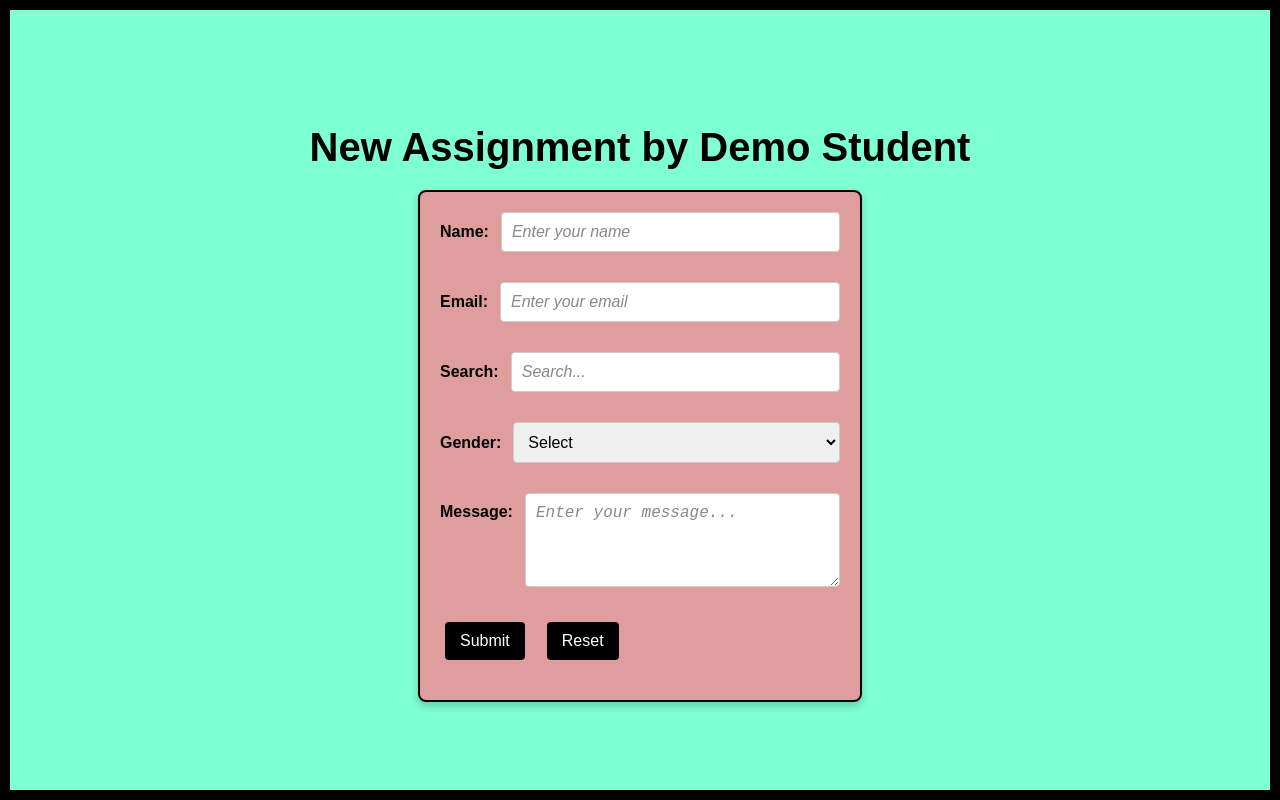
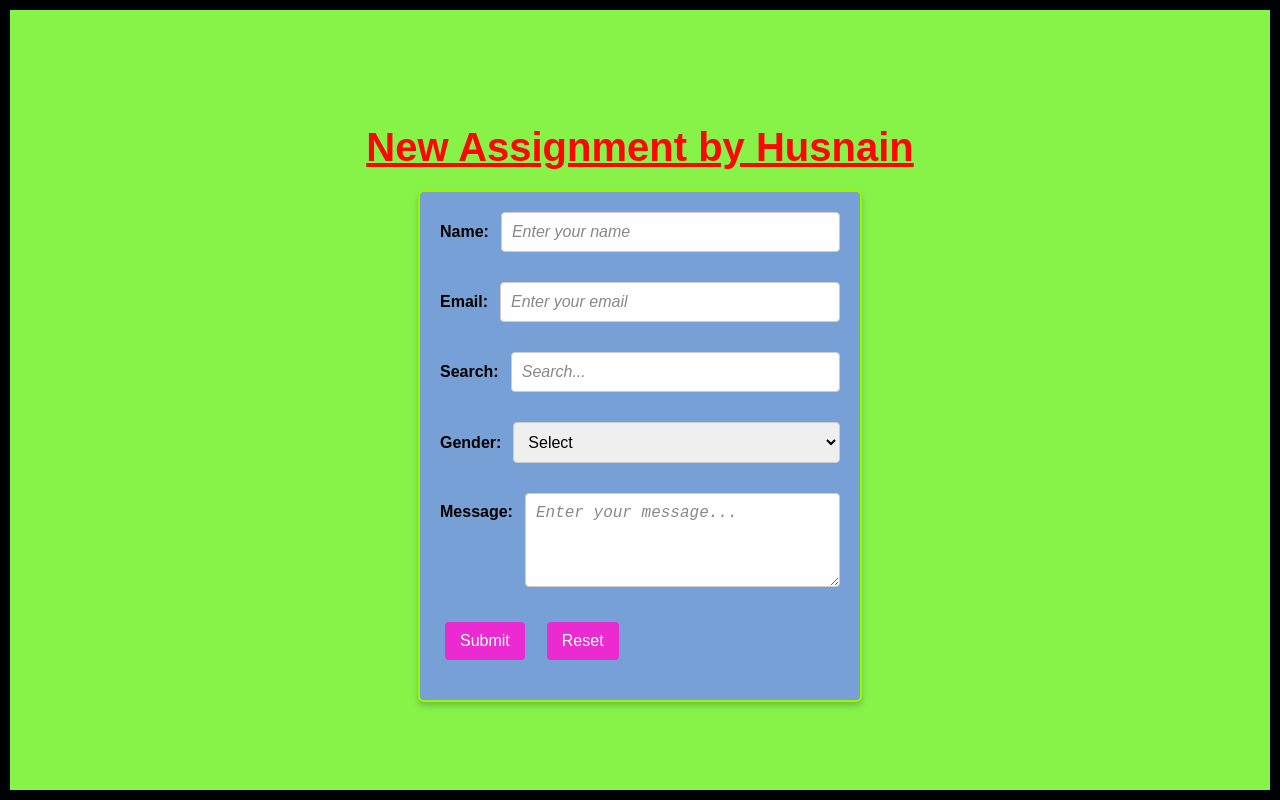
Before and after one commit to sibshahz/git_basics, a plain HTML site: page index.html in a window 1280 px wide. Drawn offline with Linux system fonts and the light colour scheme.

Commit message:
Changes color and change heading with my name

```diff
--- a/index.html
+++ b/index.html
@@ -8,7 +8,8 @@
   <script src="./script.js" defer></script>
 </head>
 <body>
-  <h1>New Assignment by Demo Student</h1>
+  <h1><u>New Assignment by Husnain</u></h1>
+
   <form action="submit-form.php" method="post">
 
     <div>
--- a/style.css
+++ b/style.css
@@ -1,5 +1,5 @@
 body {
-  background-color: aquamarine;
+  background-color: rgb(135, 243, 73);
   font-family: 'Arial', sans-serif;
   margin: 0;
   padding: 0;
@@ -14,18 +14,18 @@ body {
 
 
 h1 {
-  color: black;
+  color: rgb(252, 6, 6);
   text-align: center;
   margin-bottom: 20px;
   font-size: 2.5rem;
 }
 
 form {
-  background-color: rgb(224, 157, 157);
-  border: 2px solid black;
-  border-radius: 8px;
+  background-color: rgb(118, 160, 214);
+  border: 2px solid rgb(153, 247, 2);
+  border-radius: 6px;
   padding: 20px;
-  box-shadow: 0 4px 8px rgba(0, 0, 0, 0.2);
+  box-shadow: 0 4px 6px rgba(0, 0, 0, 0.2);
   width: 100%;
   max-width: 400px;
 }
@@ -54,7 +54,7 @@ textarea::placeholder {
 }
 
 button {
-  background-color: black;
+  background-color: rgb(235, 42, 209);
   color: white;
   border: none;
   padding: 10px 15px;
```
